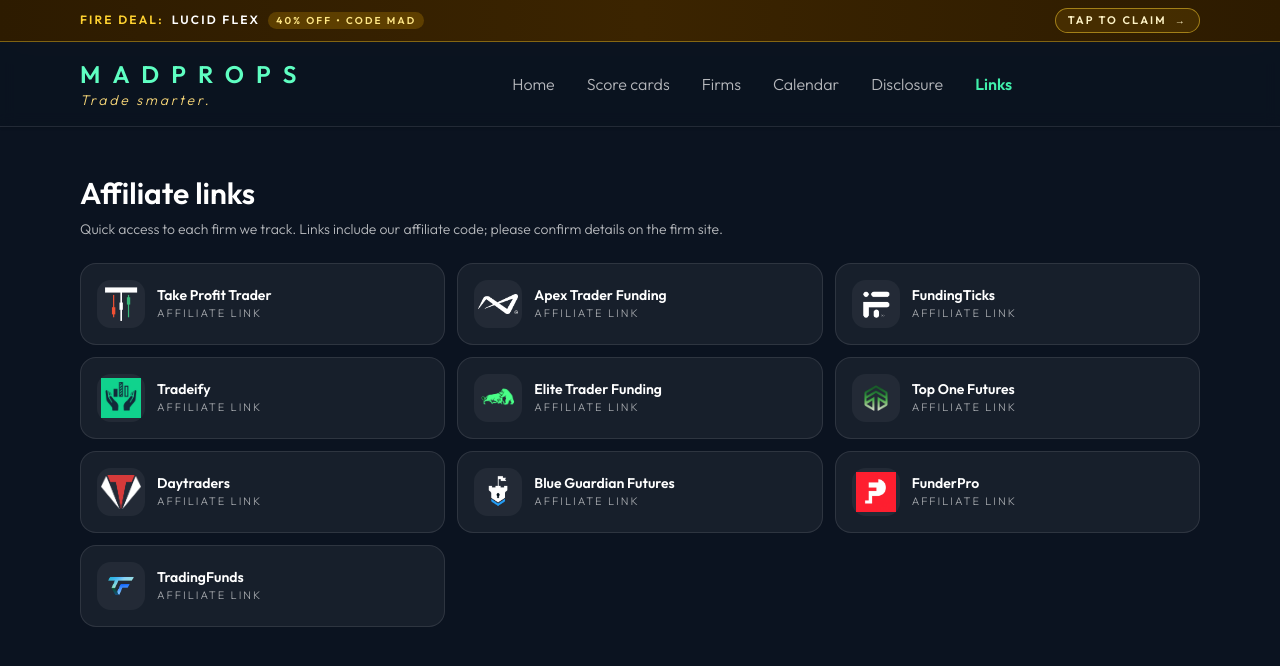
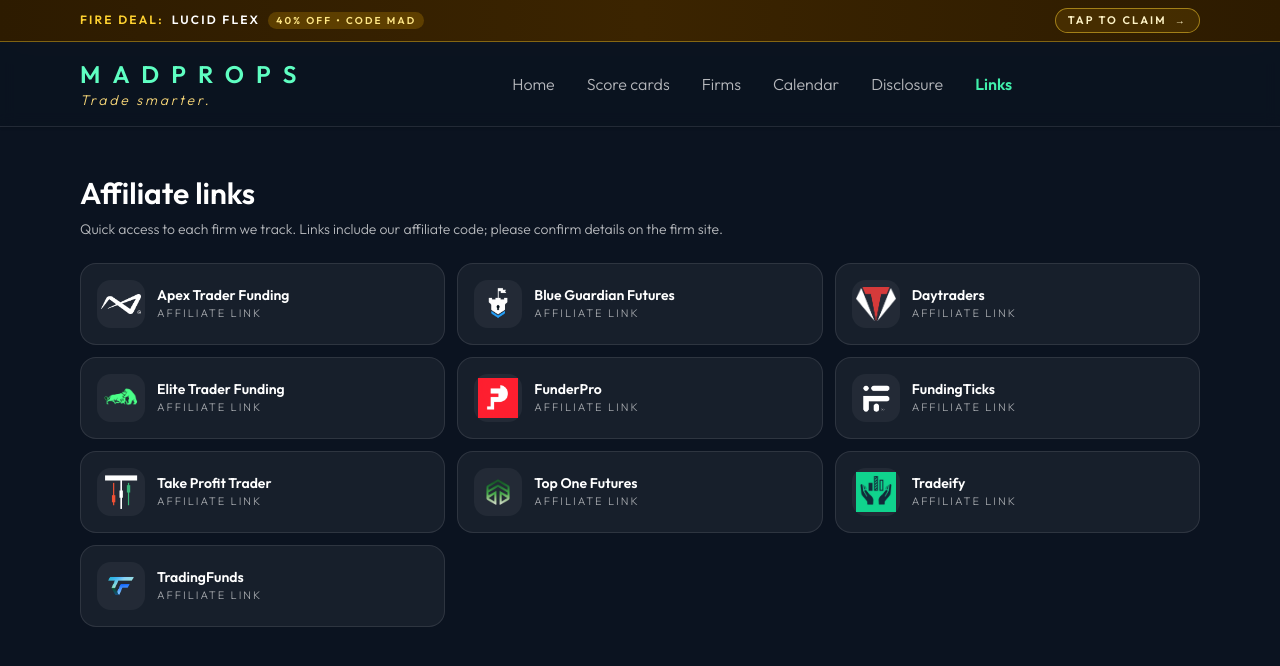
Before and after one commit to madprops-io/prop-affiliate, a Next.js app: page /links in a window 1280 px wide. Shown: the top 666 px of the page. Built offline with nearby package versions, Linux system fonts and the light colour scheme; no server answers.

Commit message:
Slugify and dedupe links list

```diff
--- a/app/links/page.tsx
+++ b/app/links/page.tsx
@@ -5,6 +5,8 @@
 import { buildAffiliateUrl } from "@/lib/affiliates";
 import { FIRMS } from "@/lib/firms";
 import { useFirms } from "@/lib/useFirms";
+
+const slugifyKey = (value: string) => value.toLowerCase().trim().replace(/[^a-z0-9]+/g, "");
 
 type FirmLink = {
   key: string;
@@ -18,8 +20,8 @@
   const links: FirmLink[] = [];
   firms.forEach((firm) => {
     const baseKey = (firm.key || firm.name || "").toString();
-    const key = baseKey.toLowerCase();
-    if (!key || seen.has(key)) return;
+    const slug = slugifyKey(baseKey);
+    if (!slug || seen.has(slug)) return;
 
     const baseUrl =
       firm.signup ||
@@ -31,16 +33,16 @@
       "";
     if (!baseUrl) return;
 
-    const href = buildAffiliateUrl(baseUrl, key, "links-page");
+    const href = buildAffiliateUrl(baseUrl, slug, "links-page");
     links.push({
-      key,
+      key: slug,
       name: firm.name || baseKey,
       logo: firm.logo || (firm.key ? `/logos/${firm.key}.png` : null),
       href,
     });
-    seen.add(key);
+    seen.add(slug);
   });
-  return links;
+  return links.sort((a, b) => a.name.localeCompare(b.name));
 };
 
 function FirmLogo({ name, src }: { name: string; src?: string | null }) {
```
